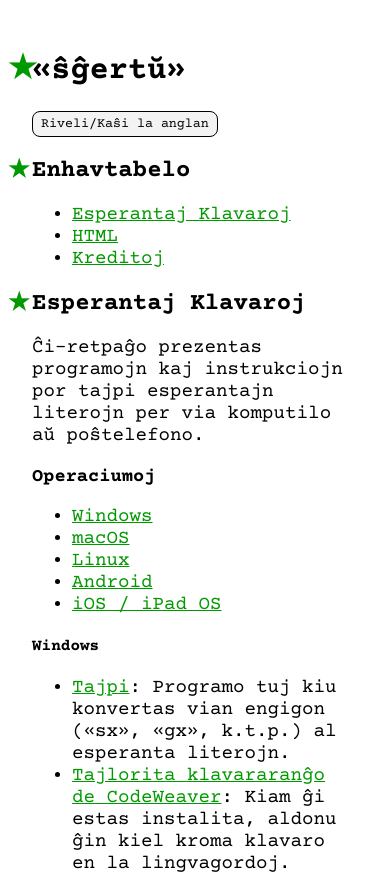
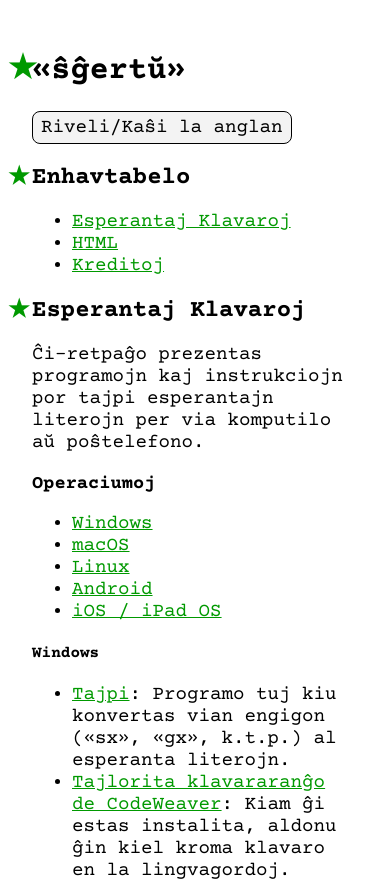
Before and after one commit to ashleytowner/shghertu, a website: page public/index.html in a window 390 px wide. Shown: the top 885 px of the page. Drawn offline with nearby package versions, Linux system fonts and the light colour scheme.

Commit message:
fixed font scaling on mobile

```diff
--- a/public/index.html
+++ b/public/index.html
@@ -10,6 +10,7 @@
       rel="stylesheet"
     />
     <script rel="text/javascript" src="./entoggle.js"></script>
+     <meta name="viewport" content="width=device-width, initial-scale=1.0, maximum-scale=1.0, user-scalable=no"/>
   </head>
   <body>
     <h1>«<span id="keyboardname" tabindex="0">ŝĝertŭ</span>»</h1>
--- a/public/styles.css
+++ b/public/styles.css
@@ -1,5 +1,5 @@
 :root {
-  font-size: 100%;
+  font-size: 16px;
   --font-color: #000000;
   --bg-color: #ffffff;
   --code-color: #dddddd;
@@ -16,6 +16,7 @@
     --surface-color: #313432;
   }
 }
+
 
 * {
   font-family: 'Courier Prime', monospace;
@@ -38,7 +39,7 @@ body {
 
 p,
 li,
-table {
+button {
   font-size: 1.2rem;
 }
 
```
